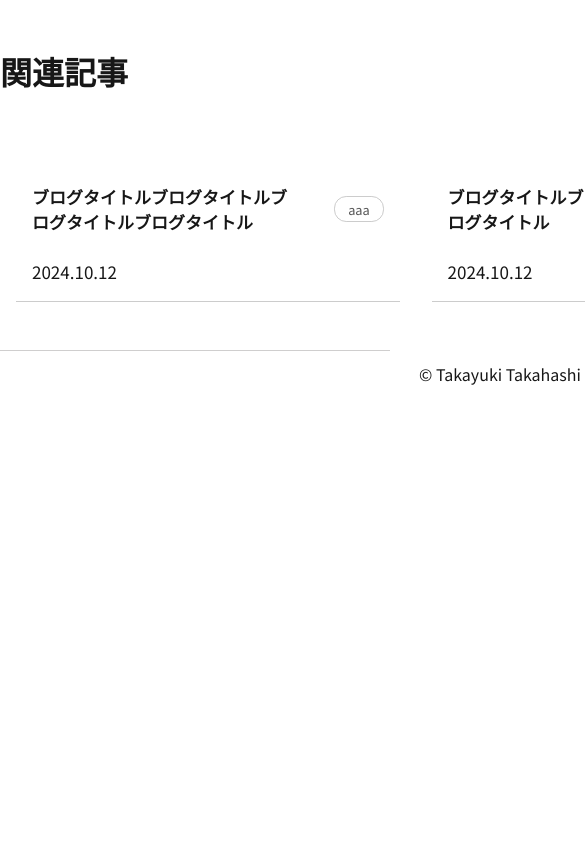
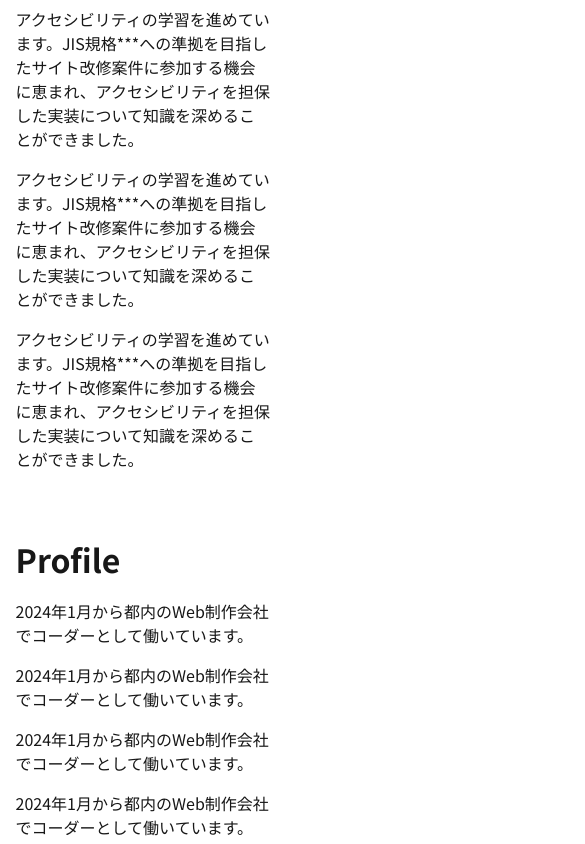
Before and after one commit to tktkaws/next_tailwind_sample, a Next.js app: page /blog in a window 390 px wide. Shown: the part 1300-2144 px from the top of the page, 585 px wide, since content can reach past the window. Before the commit the page ends 1698 px from the top, so only its background shows below. Built offline with nearby package versions, Linux system fonts and the light colour scheme; a web font is replaced by a local one.

Commit message:
メインコンテナの幅を変更

```diff
--- a/src/app/styles.module.css
+++ b/src/app/styles.module.css
@@ -46,6 +46,22 @@
     grid-template-rows: auto;
     position: relative;
 }
+@media screen and (max-width:1920px) {
+    .main {
+        grid-template-columns: 1fr 1400px 1fr;
+    }
+}
+@media screen and (max-width:1440px) {
+    .main {
+        grid-template-columns: 1fr 1200px 1fr;
+    }
+}
+@media screen and (max-width:1024px) {
+    .main {
+        grid-template-columns: 4% 1fr 4%;
+    }
+}
+
 .main > * {
     grid-column: 2;
 }
@@ -105,6 +121,23 @@
     width: 100%;
     grid-template-columns: repeat(3, 33.3%);
 }
+@media screen and (max-width:1440px) {
+    .blogList {
+        margin-top: 2rem;
+        display: grid;
+        width: 100%;
+        grid-template-columns: repeat(2, 50%);
+    }
+}
+@media screen and (max-width:1024px) {
+    .blogList {
+        margin-top: 2rem;
+        display: grid;
+        width: 100%;
+        grid-template-columns: repeat(1, 100%);
+    }
+}
+
 .blogListItem {
     font-family: "Noto Sans JP", sans-serif;
     display: grid;
```
